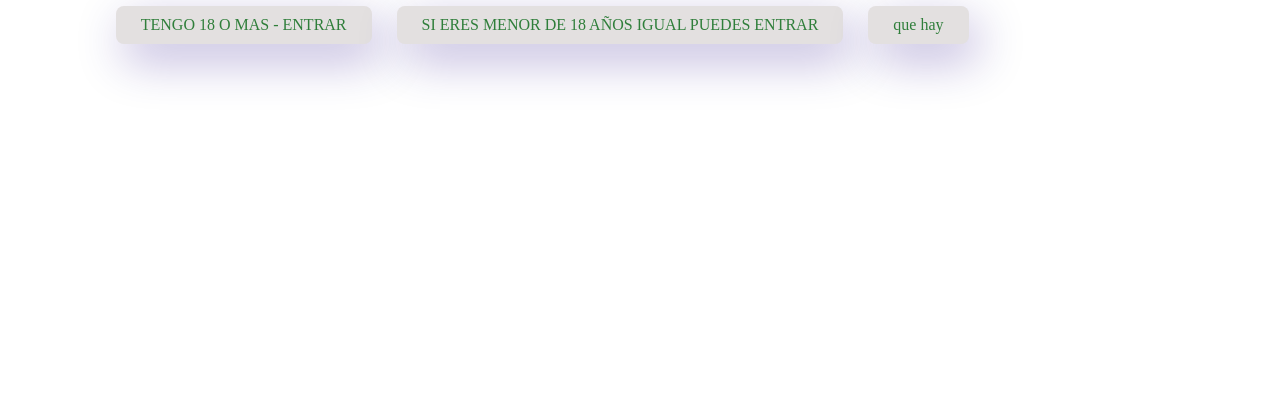
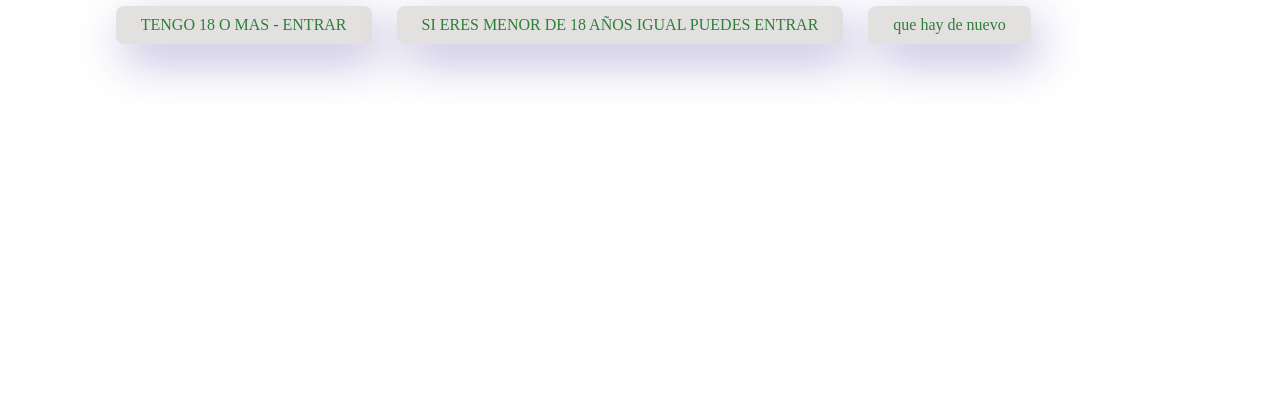
Before and after one commit to lopez294/mr, a plain HTML site: page index.html in a window 1280 px wide. Shown: the part 423-816 px from the top of the page. Drawn offline with Linux system fonts and the light colour scheme.

Commit message:
index.html

```diff
--- a/index.html
+++ b/index.html
@@ -13,7 +13,7 @@
 <div class="btn">
     <a href="SI1.HTML">TENGO 18 O MAS - ENTRAR </a>
     <a href="SI1.HTML">SI ERES MENOR DE 18 AÑOS IGUAL PUEDES ENTRAR </a>
-     <a href="hola.HTML">que hay </a>
+     <a href="hola.HTML">que hay de nuevo </a>
 
 
 
```
